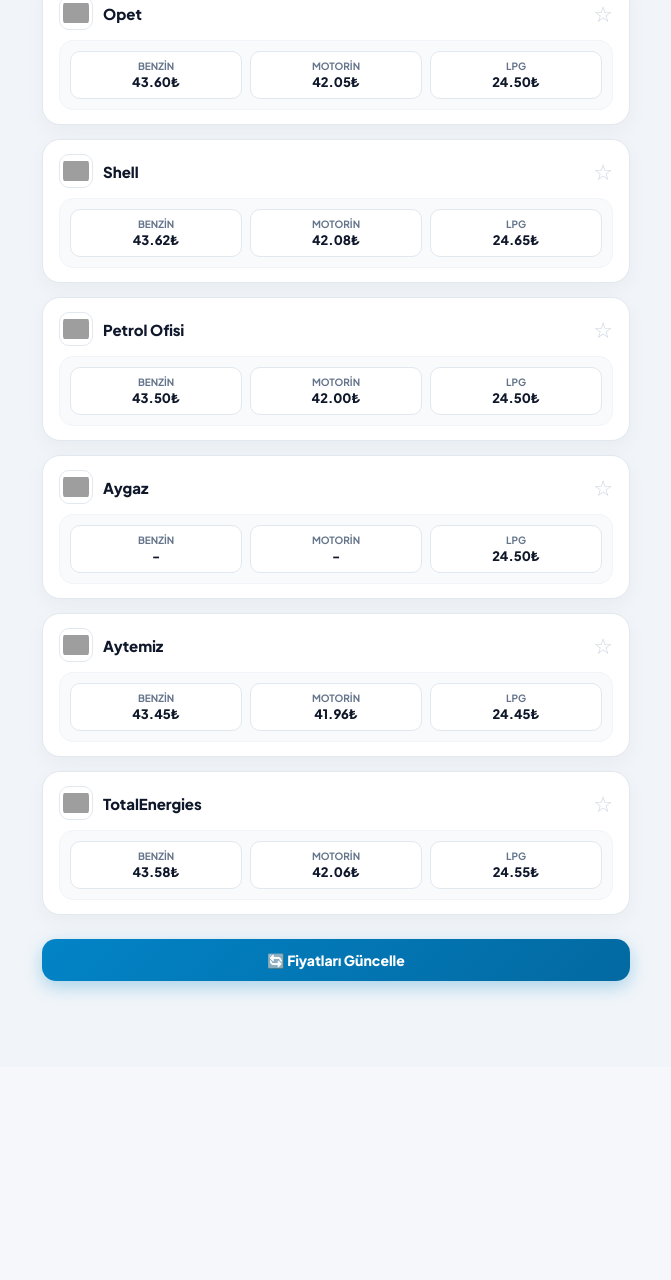
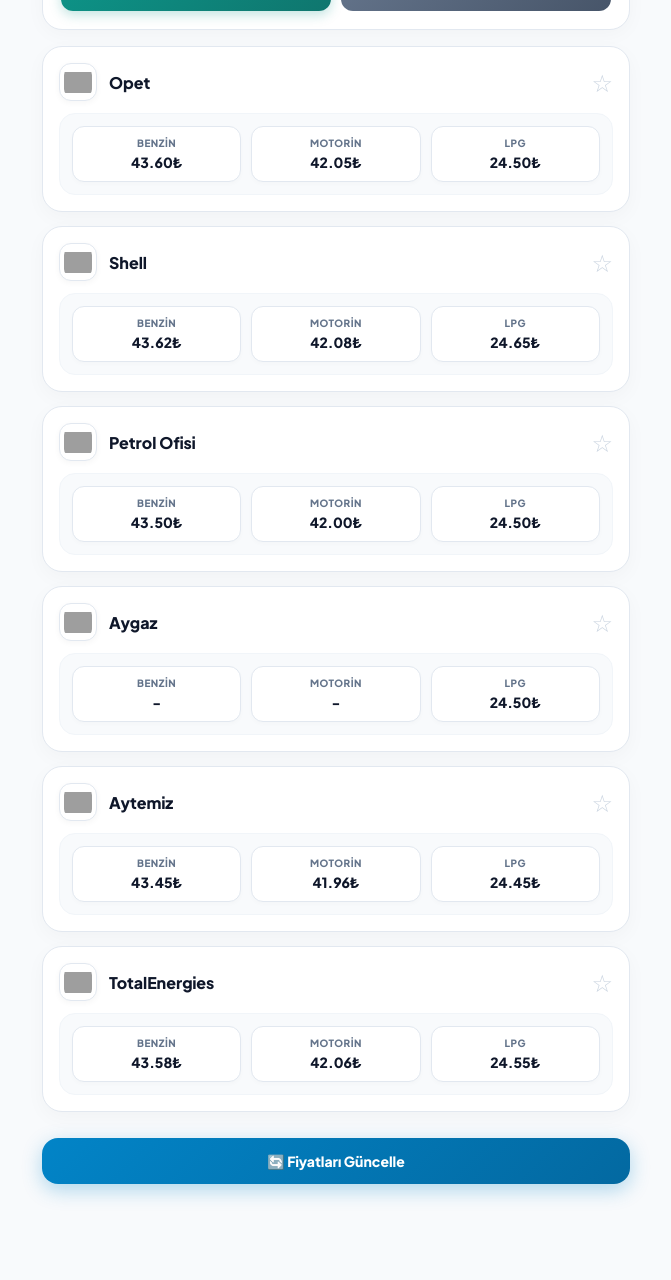
Before and after one commit to YonetimMerkezi/akaryakit-stasyon, a Flask app: page / in a window 1280 px wide. Shown: the part 632-1912 px from the top of the page, without its empty margins (304-975 px from the left). Before the commit the page ends 1630 px from the top, so only its background shows below. Run offline with Flask 3, Linux system fonts and the light colour scheme; data that the repository does not hold is empty; grey boxes are pictures that could not be loaded.

Commit message:
Update index.html

```diff
--- a/templates/index.html
+++ b/templates/index.html
@@ -10,92 +10,95 @@
 :root {
     --primary: #0284c7;
     --primary-dark: #0369a1;
-    --bg: #f1f5f9;
+    --bg: #f8fafc;
     --card-bg: #ffffff;
     --text-main: #0f172a;
     --text-muted: #64748b;
-    --success: #15803d;
+    --success: #16a34a;
     --success-bg: #f0fdf4;
     --danger: #dc2626;
-    --danger-bg: #fef2f2;
     --border: #e2e8f0;
     --fav-gold: #f59e0b;
 }
 *{margin:0;padding:0;box-sizing:border-box;font-family:'Plus Jakarta Sans',sans-serif;}
-body{background:var(--bg);color:var(--text-main);padding-bottom:70px;}
+body{background:var(--bg);color:var(--text-main);padding-bottom:80px;}
 
 header {
-    background: linear-gradient(135deg, #090d16, #1e293b);
+    background: linear-gradient(135deg, #0f172a, #1e293b);
     color: white;
-    padding: 16px;
-    border-bottom-left-radius: 24px;
-    border-bottom-right-radius: 24px;
-    box-shadow: 0 10px 25px rgba(0,0,0,0.18);
+    padding: 20px 16px;
+    border-bottom-left-radius: 28px;
+    border-bottom-right-radius: 28px;
+    box-shadow: 0 10px 30px rgba(15,23,42,0.25);
 }
-.top-bar { display: flex; justify-content: space-between; align-items: center; margin-bottom: 10px; gap: 8px; flex-wrap: wrap; }
-.logo-title { font-size: 18px; font-weight: 800; display: flex; align-items: center; gap: 6px; }
-.selectors { display: flex; gap: 6px; }
-.city-select, .district-select { background: rgba(255,255,255,0.12); color: white; border: 1px solid rgba(255,255,255,0.25); padding: 6px 10px; border-radius: 10px; font-size: 12px; font-weight: 600; outline: none; cursor: pointer; }
+.top-bar { display: flex; justify-content: space-between; align-items: center; margin-bottom: 14px; gap: 8px; flex-wrap: wrap; }
+.logo-title { font-size: 20px; font-weight: 800; display: flex; align-items: center; gap: 8px; letter-spacing: -0.5px; }
+.selectors { display: flex; gap: 8px; }
+.city-select, .district-select { background: rgba(255,255,255,0.15); color: white; border: 1px solid rgba(255,255,255,0.3); padding: 7px 12px; border-radius: 12px; font-size: 12px; font-weight: 700; outline: none; cursor: pointer; transition: all 0.2s; }
+.city-select:hover, .district-select:hover { background: rgba(255,255,255,0.25); }
 .city-select option, .district-select option { color: #000; background: #fff; }
 
-.nav-tabs { display: flex; background: rgba(255,255,255,0.08); padding: 4px; border-radius: 12px; margin-top: 10px; gap: 4px; }
-.tab-btn { flex: 1; background: none; border: none; color: #94a3b8; padding: 8px; font-size: 11px; font-weight: 700; border-radius: 9px; cursor: pointer; text-align: center; transition: all 0.2s; }
-.tab-btn.active { background: var(--primary); color: white; box-shadow: 0 4px 12px rgba(2,132,199,0.3); }
+.nav-tabs { display: flex; background: rgba(255,255,255,0.08); padding: 5px; border-radius: 14px; margin-top: 12px; gap: 6px; }
+.tab-btn { flex: 1; background: none; border: none; color: #94a3b8; padding: 10px; font-size: 12px; font-weight: 700; border-radius: 10px; cursor: pointer; text-align: center; transition: all 0.25s ease; }
+.tab-btn.active { background: var(--primary); color: white; box-shadow: 0 4px 15px rgba(2,132,199,0.4); }
 
 .container { padding: 16px; max-width: 620px; margin: 0 auto; }
-.tab-content { display: none; }
+.tab-content { display: none; animation: fadeIn 0.3s ease; }
 .tab-content.active { display: block; }
+@keyframes fadeIn { from { opacity: 0; transform: translateY(6px); } to { opacity: 1; transform: translateY(0); } }
 
-.calc-card { background: #ffffff; border-radius: 20px; padding: 16px; margin-bottom: 14px; border: 1px solid var(--border); box-shadow: 0 8px 20px rgba(0,0,0,0.04); }
-.calc-title { font-size: 15px; font-weight: 800; margin-bottom: 12px; color: var(--primary); display: flex; align-items: center; gap: 6px; }
+.calc-card { background: var(--card-bg); border-radius: 20px; padding: 18px; margin-bottom: 16px; border: 1px solid var(--border); box-shadow: 0 4px 20px rgba(0,0,0,0.03); }
+.calc-title { font-size: 15px; font-weight: 800; margin-bottom: 14px; color: var(--text-main); display: flex; align-items: center; gap: 8px; }
 
-.route-inputs { display: grid; grid-template-columns: 1fr 1fr; gap: 10px; margin-bottom: 10px; position: relative; }
+.route-inputs { display: grid; grid-template-columns: 1fr 1fr; gap: 12px; margin-bottom: 12px; position: relative; }
 .route-field { position: relative; }
-.route-field label { font-size: 11px; font-weight: 700; color: var(--text-muted); display: block; margin-bottom: 3px; }
-.route-field input, .route-field select { width: 100%; padding: 8px 12px; border: 1px solid var(--border); border-radius: 10px; font-size: 13px; outline: none; background: #f8fafc; font-weight: 600; }
-.route-field input:focus { border-color: var(--primary); background: #fff; }
+.route-field label { font-size: 11px; font-weight: 700; color: var(--text-muted); display: block; margin-bottom: 4px; text-transform: uppercase; letter-spacing: 0.5px; }
+.route-field input, .route-field select { width: 100%; padding: 10px 14px; border: 1px solid var(--border); border-radius: 12px; font-size: 13px; outline: none; background: #f8fafc; font-weight: 600; color: var(--text-main); transition: border-color 0.2s; }
+.route-field input:focus, .route-field select:focus { border-color: var(--primary); background: #fff; box-shadow: 0 0 0 3px rgba(2,132,199,0.1); }
 
-.suggestions-box { position: absolute; top: 100%; left: 0; right: 0; background: white; border: 1px solid var(--border); border-radius: 10px; max-height: 160px; overflow-y: auto; z-index: 1000; box-shadow: 0 6px 15px rgba(0,0,0,0.1); display: none; }
-.suggestion-item { padding: 9px 12px; font-size: 12px; cursor: pointer; border-bottom: 1px solid #f1f5f9; font-weight: 500; }
-.suggestion-item:hover { background: #f0fdf4; color: #15803d; }
+.suggestions-box { position: absolute; top: 100%; left: 0; right: 0; background: white; border: 1px solid var(--border); border-radius: 12px; max-height: 160px; overflow-y: auto; z-index: 1000; box-shadow: 0 10px 25px rgba(0,0,0,0.1); display: none; margin-top: 4px; }
+.suggestion-item { padding: 10px 14px; font-size: 12px; cursor: pointer; border-bottom: 1px solid #f1f5f9; font-weight: 600; }
+.suggestion-item:hover { background: #f0fdf4; color: var(--success); }
 
-.route-actions { display: grid; grid-template-columns: 1fr 1fr; gap: 8px; margin-bottom: 10px; }
-.route-btn { background: linear-gradient(135deg, #0284c7, #0369a1); color: white; border: none; padding: 10px; border-radius: 10px; font-size: 12px; font-weight: 700; cursor: pointer; text-align: center; }
-.station-btn { background: linear-gradient(135deg, #0d9488, #0f766e); color: white; border: none; padding: 10px; border-radius: 10px; font-size: 12px; font-weight: 700; cursor: pointer; text-align: center; }
-.clear-route-btn { background: linear-gradient(135deg, #ef4444, #dc2626); color: white; border: none; padding: 10px; border-radius: 10px; font-size: 12px; font-weight: 700; cursor: pointer; text-align: center; }
-.toggle-station-btn { background: linear-gradient(135deg, #64748b, #475569); color: white; border: none; padding: 10px; border-radius: 10px; font-size: 12px; font-weight: 700; cursor: pointer; text-align: center; }
+.route-actions { display: grid; grid-template-columns: 1fr 1fr; gap: 10px; margin-bottom: 12px; }
+.route-btn { background: linear-gradient(135deg, #0284c7, #0369a1); color: white; border: none; padding: 12px; border-radius: 12px; font-size: 12px; font-weight: 700; cursor: pointer; text-align: center; box-shadow: 0 4px 12px rgba(2,132,199,0.25); transition: transform 0.1s; }
+.station-btn { background: linear-gradient(135deg, #0d9488, #0f766e); color: white; border: none; padding: 12px; border-radius: 12px; font-size: 12px; font-weight: 700; cursor: pointer; text-align: center; box-shadow: 0 4px 12px rgba(13,148,136,0.25); }
+.clear-route-btn { background: linear-gradient(135deg, #ef4444, #dc2626); color: white; border: none; padding: 12px; border-radius: 12px; font-size: 12px; font-weight: 700; cursor: pointer; text-align: center; }
+.toggle-station-btn { background: linear-gradient(135deg, #64748b, #475569); color: white; border: none; padding: 12px; border-radius: 12px; font-size: 12px; font-weight: 700; cursor: pointer; text-align: center; }
+.route-btn:active, .station-btn:active { transform: scale(0.98); }
 
-.brand-filter-bar { display: flex; gap: 6px; overflow-x: auto; padding-bottom: 8px; margin-bottom: 8px; scrollbar-width: none; }
+.brand-filter-bar { display: flex; gap: 8px; overflow-x: auto; padding-bottom: 6px; margin-bottom: 12px; scrollbar-width: none; }
 .brand-filter-bar::-webkit-scrollbar { display: none; }
-.filter-chip { background: #e2e8f0; color: #334155; border: none; padding: 5px 10px; border-radius: 20px; font-size: 11px; font-weight: 700; cursor: pointer; white-space: nowrap; }
-.filter-chip.active { background: #0f766e; color: white; }
+.filter-chip { background: #e2e8f0; color: #334155; border: none; padding: 6px 14px; border-radius: 20px; font-size: 11px; font-weight: 700; cursor: pointer; white-space: nowrap; transition: all 0.2s; }
+.filter-chip.active { background: #0f766e; color: white; box-shadow: 0 4px 10px rgba(15,118,110,0.3); }
 
-#map { height: 260px; width: 100%; border-radius: 14px; border: 1px solid var(--border); margin-bottom: 8px; z-index: 1; }
+#map { height: 280px; width: 100%; border-radius: 16px; border: 1px solid var(--border); margin-bottom: 10px; z-index: 1; }
 
-.company-card { background: var(--card-bg); border-radius: 18px; margin-bottom: 14px; box-shadow: 0 6px 20px rgba(0,0,0,0.04); border: 1px solid var(--border); padding: 14px 16px; }
-.company-card.is-favorite { border: 2px solid var(--fav-gold); background: #fffdf8; }
-.card-header { display: flex; justify-content: space-between; align-items: center; margin-bottom: 10px; }
-.company-brand { display: flex; align-items: center; gap: 10px; }
-.brand-logo { width: 34px; height: 34px; border-radius: 10px; object-fit: contain; background: #fff; padding: 3px; border: 1px solid var(--border); }
-.company-title { font-weight: 800; font-size: 15px; }
-.fav-btn { background: none; border: none; font-size: 22px; cursor: pointer; color: #cbd5e1; }
+.company-card { background: var(--card-bg); border-radius: 20px; margin-bottom: 14px; box-shadow: 0 6px 20px rgba(0,0,0,0.03); border: 1px solid var(--border); padding: 16px; transition: all 0.2s; }
+.company-card.is-favorite { border: 2px solid var(--fav-gold); background: #fffdf9; }
+.card-header { display: flex; justify-content: space-between; align-items: center; margin-bottom: 12px; }
+.company-brand { display: flex; align-items: center; gap: 12px; }
+.brand-logo { width: 38px; height: 38px; border-radius: 12px; object-fit: contain; background: #fff; padding: 4px; border: 1px solid var(--border); box-shadow: 0 2px 6px rgba(0,0,0,0.04); }
+.company-title { font-weight: 800; font-size: 16px; color: var(--text-main); }
+.fav-btn { background: none; border: none; font-size: 24px; cursor: pointer; color: #cbd5e1; transition: color 0.2s; }
 .fav-btn.active { color: var(--fav-gold); }
 
-.prices-grid { display: grid; grid-template-columns: repeat(3, 1fr); gap: 8px; background: #f8fafc; padding: 10px; border-radius: 14px; border: 1px solid #f1f5f9; }
-.price-box { text-align: center; padding: 8px 4px; border-radius: 10px; background: #ffffff; border: 1px solid #e2e8f0; position: relative; }
-.fuel-type { font-size: 10px; font-weight: 700; color: var(--text-muted); margin-bottom: 2px; text-transform: uppercase; }
-.fuel-price { font-size: 13px; font-weight: 800; color: var(--text-main); display: flex; align-items: center; justify-content: center; gap: 2px; }
-.trend-indicator { font-size: 11px; font-weight: 800; }
+.prices-grid { display: grid; grid-template-columns: repeat(3, 1fr); gap: 10px; background: #f8fafc; padding: 12px; border-radius: 16px; border: 1px solid #f1f5f9; }
+.price-box { text-align: center; padding: 10px 6px; border-radius: 12px; background: #ffffff; border: 1px solid #e2e8f0; position: relative; box-shadow: 0 2px 5px rgba(0,0,0,0.02); }
+.fuel-type { font-size: 10px; font-weight: 800; color: var(--text-muted); margin-bottom: 4px; text-transform: uppercase; letter-spacing: 0.5px; }
+.fuel-price { font-size: 14px; font-weight: 800; color: var(--text-main); display: flex; align-items: center; justify-content: center; gap: 2px; }
+.trend-indicator { font-size: 12px; font-weight: 800; }
 .trend-up { color: var(--danger); }
 .trend-down { color: var(--success); }
 
-.stats-grid { display: grid; grid-template-columns: repeat(3, 1fr); gap: 8px; margin-bottom: 14px; }
-.stat-box { background: white; padding: 12px 8px; border-radius: 14px; text-align: center; border: 1px solid var(--border); box-shadow: 0 4px 12px rgba(0,0,0,0.03); }
-.stat-title { font-size: 10px; font-weight: 700; color: var(--text-muted); margin-bottom: 4px; }
-.stat-value { font-size: 14px; font-weight: 800; color: var(--primary); }
+.stats-grid { display: grid; grid-template-columns: repeat(3, 1fr); gap: 10px; margin-bottom: 16px; }
+.stat-box { background: white; padding: 14px 10px; border-radius: 16px; text-align: center; border: 1px solid var(--border); box-shadow: 0 4px 12px rgba(0,0,0,0.02); }
+.stat-title { font-size: 10px; font-weight: 700; color: var(--text-muted); margin-bottom: 6px; text-transform: uppercase; }
+.stat-value { font-size: 15px; font-weight: 800; color: var(--primary); }
 
-.btn-main { width: 100%; padding: 12px; background: linear-gradient(135deg, #0284c7, #0369a1); color: white; border: none; border-radius: 14px; font-size: 14px; font-weight: 800; cursor: pointer; margin-top: 10px; box-shadow: 0 6px 18px rgba(2,132,199,0.3); }
-.btn-success { background: linear-gradient(135deg, #15803d, #166534); box-shadow: 0 6px 18px rgba(21,128,61,0.3); }
+.btn-main { width: 100%; padding: 14px; background: linear-gradient(135deg, #0284c7, #0369a1); color: white; border: none; border-radius: 16px; font-size: 14px; font-weight: 800; cursor: pointer; margin-top: 12px; box-shadow: 0 6px 20px rgba(2,132,199,0.3); transition: opacity 0.2s; }
+.btn-success { background: linear-gradient(135deg, #16a34a, #15803d); box-shadow: 0 6px 20px rgba(22,163,74,0.3); }
+.btn-main:active { opacity: 0.9; }
 </style>
 </head>
 <body>
@@ -405,7 +408,7 @@ function haritadaGoster(stations) {
         if (aktifFiltre !== 'Tümü' && !effBrand.toLowerCase().includes(aktifFiltre.toLowerCase())) return;
         const bColor = getBrandColor(effBrand);
         const marker = L.marker([st.lat, st.lon], {
-            icon: L.divIcon({ className: 'custom-icon', html: `<div style="background:${bColor};color:white;padding:3px 6px;border-radius:5px;font-size:9px;font-weight:bold;white-space:nowrap;">⛽ ${effBrand}</div>`, iconSize: [70, 20] })
+            icon: L.divIcon({ className: 'custom-icon', html: `<div style="background:${bColor};color:white;padding:4px 8px;border-radius:6px;font-size:10px;font-weight:bold;white-space:nowrap;box-shadow:0 2px 6px rgba(0,0,0,0.2);">⛽ ${effBrand}</div>`, iconSize: [80, 22] })
         });
         if (stationsVisible) marker.addTo(map);
         marker.bindPopup(`<b>${st.name}</b>`);
@@ -448,7 +451,7 @@ function rotaMaliyetGoster(km) {
     globalMarkalar.forEach(m => {
         let bF = m.benzin ? (km * 7.0 / 100 * m.benzin).toFixed(1) : null;
         let lF = m.lpg ? (km * 8.5 / 100 * m.lpg).toFixed(1) : null;
-        html += `<div class="company-card" style="padding:10px; margin-bottom:8px;"><b>${m.firma}</b> (${km} KM Maliyet): Benzin: ${bF||'-'}₺ | LPG: ${lF||'-'}₺</div>`;
+        html += `<div class="company-card" style="padding:12px; margin-bottom:8px;"><b>${m.firma}</b> (${km} KM Maliyet): Benzin: ${bF||'-'}₺ | LPG: ${lF||'-'}₺</div>`;
     });
     document.getElementById('rota-maliyet-listesi').innerHTML = html;
 }
@@ -578,13 +581,13 @@ function istatistikleriGuncelle() {
         toplamTutar += log.tutar;
         toplamLitre += log.litre;
         let badgeColor = log.tur === 'Benzin' ? '#b45309' : (log.tur === 'LPG' ? '#0d9488' : '#1e293b');
-        html += `<div style="padding:6px; border-bottom:1px solid #f1f5f9; display:flex; justify-content:space-between; align-items:center;">
+        html += `<div style="padding:8px 4px; border-bottom:1px solid #f1f5f9; display:flex; justify-content:space-between; align-items:center;">
             <div>
-                <span style="background:${badgeColor}; color:white; padding:2px 6px; border-radius:4px; font-size:10px; font-weight:bold;">${log.tur}</span>
+                <span style="background:${badgeColor}; color:white; padding:3px 8px; border-radius:6px; font-size:10px; font-weight:bold;">${log.tur}</span>
                 <b>${log.tarih}</b> - ${log.istasyon}<br>
-                <small>${log.litre} Lt | ${log.tutar} ₺ (${log.birimFiyat} ₺/Lt)</small>
+                <small style="color:var(--text-muted);">${log.litre} Lt | ${log.tutar} ₺ (${log.birimFiyat} ₺/Lt)</small>
             </div>
-            <button onclick="kayitSil(${idx})" style="background:none; border:none; color:red; cursor:pointer; font-weight:bold;">Sil</button>
+            <button onclick="kayitSil(${idx})" style="background:none; border:none; color:var(--danger); cursor:pointer; font-weight:bold; font-size:12px;">Sil</button>
         </div>`;
     });
 
```
Also changed, not shown: other parts of templates/index.html (+15 -15 lines).
